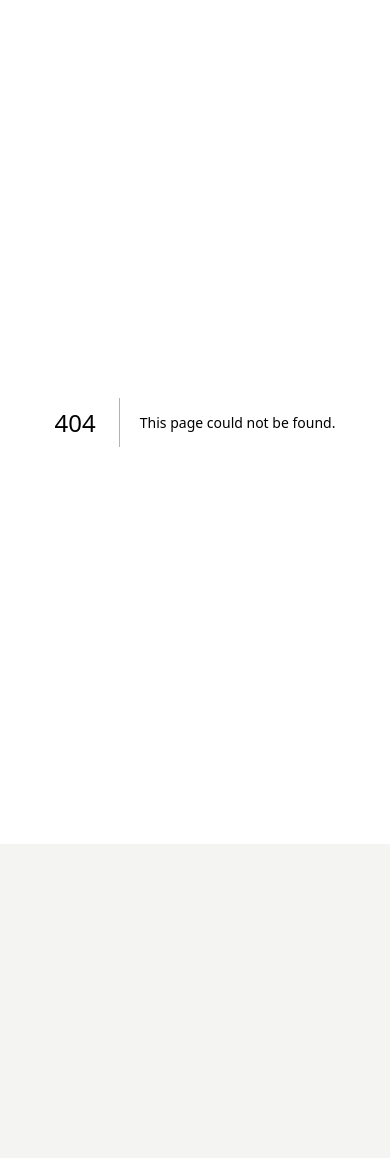
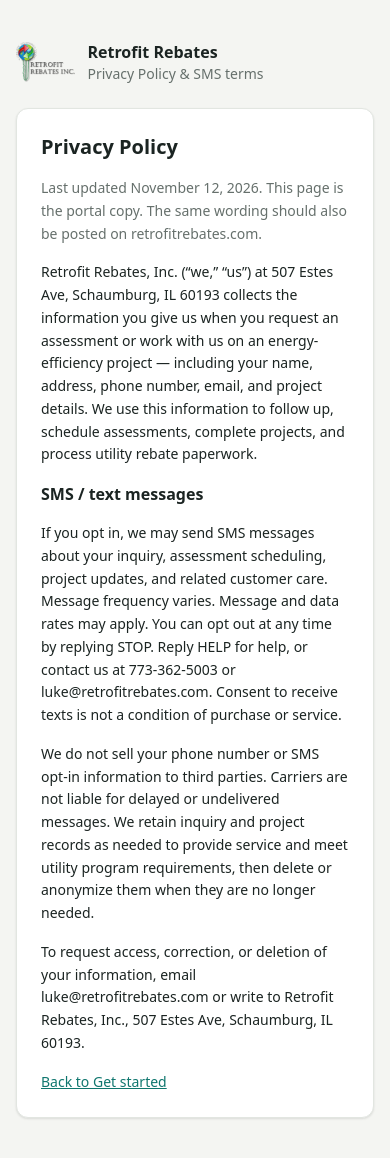
Before and after one commit to ldcontact/RRSchedulingPortalGrok, a Next.js app: page /privacy in a window 390 px wide. Before the commit this address had no page. Before the commit the page ends 844 px from the top, so only its background shows below. Built offline with nearby package versions, Linux system fonts and the light colour scheme.

Commit message:
Add an unchecked SMS consent box to Get started and a privacy page.
The leads endpoint requires consent when a phone number is submitted.
This is the opt-in evidence for A2P 10DLC; nothing is auto-sent.

```diff
--- a/src/app/api/sales/leads/route.ts
+++ b/src/app/api/sales/leads/route.ts
@@ -1,17 +1,27 @@
 import { NextResponse } from "next/server";
 import { getSalesRepo } from "@/lib/sales/repo";
 import type { LeadSource } from "@/lib/sales/catalog";
+import { hasSmsConsent, leadAllowsSubmit } from "@/lib/sales/opt-in";
 
 export async function POST(req: Request) {
   const ct = req.headers.get("content-type") ?? "";
   const body = ct.includes("application/json") ? await req.json() : Object.fromEntries((await req.formData()).entries());
   const name = String(body.name ?? body.full_name ?? "").trim();
-  if (!name) return NextResponse.json({ error: "Name is required." }, { status: 400 });
+  const wantsHtml = (req.headers.get("accept") ?? "").includes("text/html") || ct.includes("form");
+  const fail = (error: string, status = 400) => {
+    if (wantsHtml) return NextResponse.redirect(new URL(`/get-started?error=${encodeURIComponent(error)}`, req.url), 303);
+    return NextResponse.json({ error }, { status });
+  };
+  if (!name) return fail("Name is required.");
+  const phone = String(body.phone ?? "") || null;
+  const smsConsent = hasSmsConsent(body.sms_consent ?? body.smsConsent);
+  const consent = leadAllowsSubmit({ phone, smsConsent });
+  if (!consent.ok) return fail(consent.error);
   const repo = await getSalesRepo();
   const item = await repo.ingestLead({
     source: "web_form",
     name,
-    phone: String(body.phone ?? "") || null,
+    phone,
     email: String(body.email ?? "") || null,
     address: String(body.address ?? "") || null,
     city: String(body.city ?? "") || null,
@@ -19,10 +29,9 @@ export async function POST(req: Request) {
     zip: String(body.zip ?? "") || null,
     pipeline_slug: String(body.pipeline ?? "single_family_whe"),
     message: String(body.message ?? "") || null,
-    raw: { source: "web_form" },
+    raw: { source: "web_form", sms_consent: smsConsent },
   });
   void (body.source as LeadSource | undefined);
-  const wantsHtml = (req.headers.get("accept") ?? "").includes("text/html") || ct.includes("form");
   if (wantsHtml) return NextResponse.redirect(new URL("/get-started?ok=1", req.url), 303);
-  return NextResponse.json({ id: item.id, status: item.status });
+  return NextResponse.json({ id: item.id, status: item.status, sms_consent: smsConsent });
 }
--- a/src/app/get-started/page.tsx
+++ b/src/app/get-started/page.tsx
@@ -1,4 +1,5 @@
 import type { Metadata } from "next";
+import Link from "next/link";
 import { BrandMark } from "@/components/ui";
 
 export const metadata: Metadata = { title: "Get started — Retrofit Rebates" };
@@ -6,6 +7,7 @@ export const metadata: Metadata = { title: "Get started — Retrofit Rebates" };
 export default async function GetStartedPage({ searchParams }: PageProps<"/get-started">) {
   const sp = await searchParams;
   const ok = sp.ok === "1";
+  const err = typeof sp.error === "string" ? sp.error : "";
   return (
     <main className="mx-auto min-h-screen max-w-lg px-4 py-10">
       <div className="mb-6 flex items-center gap-3">
@@ -24,6 +26,7 @@ export default async function GetStartedPage({ searchParams }: PageProps<"/get-s
         <form action="/api/sales/leads" method="post" className="card flex flex-col gap-3 p-6">
           <h1 className="text-xl font-semibold">Get started</h1>
           <p className="text-sm text-muted">Tell us how to reach you. A Retrofit Rebates rep will contact you about a Whole Home Electric assessment.</p>
+          {err ? <p className="rounded-md bg-red-50 px-3 py-2 text-sm text-red-800">{err}</p> : null}
           <label className="label">Name<input className="input" name="name" required /></label>
           <label className="label">Phone<input className="input" name="phone" type="tel" /></label>
           <label className="label">Email<input className="input" name="email" type="email" /></label>
@@ -34,6 +37,16 @@ export default async function GetStartedPage({ searchParams }: PageProps<"/get-s
           </div>
           <input type="hidden" name="state" value="IL" />
           <label className="label">How can we help?<textarea className="input min-h-24" name="message" /></label>
+          <label className="flex items-start gap-2 text-sm leading-snug">
+            <input type="checkbox" name="sms_consent" value="yes" className="mt-1" />
+            <span>
+              I agree to receive SMS messages from Retrofit Rebates about my assessment, scheduling, and project updates.
+              Message frequency varies. Message and data rates may apply. Reply STOP to opt out or HELP for help.
+              Consent is not a condition of service. See our{" "}
+              <Link className="text-brand underline" href="/privacy">Privacy Policy</Link>.
+            </span>
+          </label>
+          <p className="text-xs text-muted">Leave the box unchecked if you do not want texts. If you enter a phone number and want SMS, please check the box.</p>
           <button className="btn btn-primary">Send request</button>
         </form>
       )}
--- /dev/null
+++ b/src/app/privacy/page.tsx
@@ -0,0 +1,46 @@
+import type { Metadata } from "next";
+import Link from "next/link";
+import { BrandMark } from "@/components/ui";
+
+export const metadata: Metadata = { title: "Privacy Policy — Retrofit Rebates" };
+
+export default function PrivacyPage() {
+  return (
+    <main className="mx-auto min-h-screen max-w-2xl px-4 py-10">
+      <div className="mb-6 flex items-center gap-3">
+        <BrandMark className="h-10 w-auto" />
+        <div>
+          <div className="font-bold">Retrofit Rebates</div>
+          <div className="text-sm text-muted">Privacy Policy & SMS terms</div>
+        </div>
+      </div>
+      <article className="card flex flex-col gap-4 p-6 text-sm leading-relaxed">
+        <h1 className="text-xl font-semibold">Privacy Policy</h1>
+        <p className="text-muted">Last updated November 12, 2026. This page is the portal copy. The same wording should also be posted on retrofitrebates.com.</p>
+        <p>
+          Retrofit Rebates, Inc. (“we,” “us”) at 507 Estes Ave, Schaumburg, IL 60193 collects the information you give us
+          when you request an assessment or work with us on an energy-efficiency project — including your name, address,
+          phone number, email, and project details. We use this information to follow up, schedule assessments, complete
+          projects, and process utility rebate paperwork.
+        </p>
+        <h2 className="text-base font-semibold">SMS / text messages</h2>
+        <p>
+          If you opt in, we may send SMS messages about your inquiry, assessment scheduling, project updates, and related
+          customer care. Message frequency varies. Message and data rates may apply. You can opt out at any time by
+          replying STOP. Reply HELP for help, or contact us at 773-362-5003 or luke@retrofitrebates.com.
+          Consent to receive texts is not a condition of purchase or service.
+        </p>
+        <p>
+          We do not sell your phone number or SMS opt-in information to third parties. Carriers are not liable for delayed
+          or undelivered messages. We retain inquiry and project records as needed to provide service and meet utility
+          program requirements, then delete or anonymize them when they are no longer needed.
+        </p>
+        <p>
+          To request access, correction, or deletion of your information, email luke@retrofitrebates.com or write to
+          Retrofit Rebates, Inc., 507 Estes Ave, Schaumburg, IL 60193.
+        </p>
+        <p><Link className="text-brand underline" href="/get-started">Back to Get started</Link></p>
+      </article>
+    </main>
+  );
+}
--- /dev/null
+++ b/src/lib/sales/opt-in.ts
@@ -0,0 +1,16 @@
+/** Public Get started form: SMS consent is optional unless a phone is provided. Checkbox starts unchecked. */
+export function smsConsentRequired(phone: string | null | undefined): boolean {
+  return Boolean(phone && phone.replace(/\D/g, "").length >= 10);
+}
+
+export function hasSmsConsent(value: unknown): boolean {
+  if (value === true || value === "true" || value === "on" || value === "yes" || value === "1") return true;
+  return false;
+}
+
+export function leadAllowsSubmit(input: { phone?: string | null; smsConsent?: unknown }): { ok: true } | { ok: false; error: string } {
+  if (smsConsentRequired(input.phone) && !hasSmsConsent(input.smsConsent)) {
+    return { ok: false, error: "Please check the SMS consent box to receive texts, or leave the phone number blank." };
+  }
+  return { ok: true };
+}
```
Also changed, not shown: 1 other file (tests, documents, lock files or other folders).
